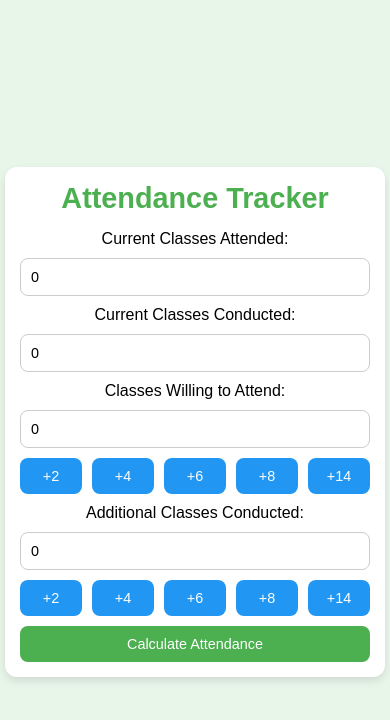
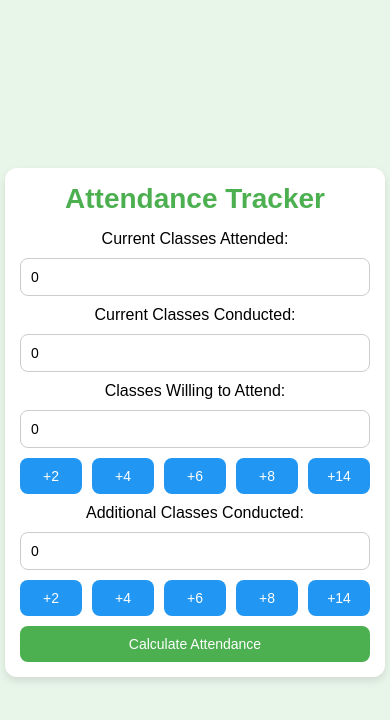
Before and after one commit to pavansaicharan/attendance-tracker, a Flask app: page / in a window 390 px wide. Shown: the top 720 px of the page. Run offline with Flask 3, Linux system fonts and the light colour scheme.

Commit message:
Updated CSS for proper sizing and responsiveness

```diff
--- a/static/style.css
+++ b/static/style.css
@@ -28,7 +28,7 @@ body {
 }
 
 h1 {
-    font-size: clamp(1.5rem, 5vw, 2.5rem); /* Responsive font */
+    font-size: 32px; /* Fixed size for title */
     color: #4CAF50;
     margin-bottom: 15px;
 }
@@ -42,7 +42,7 @@ form {
 
 input[type="number"], button {
     padding: 12px;
-    font-size: 1rem;
+    font-size: 16px; /* Fixed font size for inputs */
     border-radius: 8px;
     border: 1px solid #ccc;
 }
@@ -76,7 +76,8 @@ button:active {
     max-width: 100px;
     background-color: #2196F3;
     color: white;
-    font-size: 0.9rem;
+    font-size: 14px; /* Fixed font size for buttons */
+    padding: 10px;
 }
 
 .buttons button:hover {
@@ -89,7 +90,7 @@ button:active {
 }
 
 .result-item span {
-    font-size: 1.2rem;
+    font-size: 18px; /* Fixed size for result spans */
     font-weight: bold;
     color: #2e7d32;
 }
@@ -100,7 +101,7 @@ button:active {
     background-color: #2196F3;
     color: white;
     padding: 10px 20px;
-    font-size: 1rem;
+    font-size: 14px; /* Fixed font size for back button */
     text-decoration: none;
     border-radius: 20px;
     transition: background-color 0.3s ease, transform 0.3s ease;
@@ -126,7 +127,7 @@ button:active {
 /* Responsive Design */
 @media (max-width: 768px) {
     h1 {
-        font-size: 1.8rem;
+        font-size: 28px;
     }
     .buttons button {
         max-width: 100%;
@@ -141,11 +142,11 @@ button:active {
         padding: 15px;
     }
     button, input[type="number"] {
-        font-size: 0.9rem;
+        font-size: 14px; /* Adjusted font size for small screens */
         padding: 10px;
     }
     .back-btn {
         padding: 8px 15px;
-        font-size: 0.9rem;
+        font-size: 12px; /* Reduced size for smaller screens */
     }
 }
```
Also changed, not shown: 1 other file.
